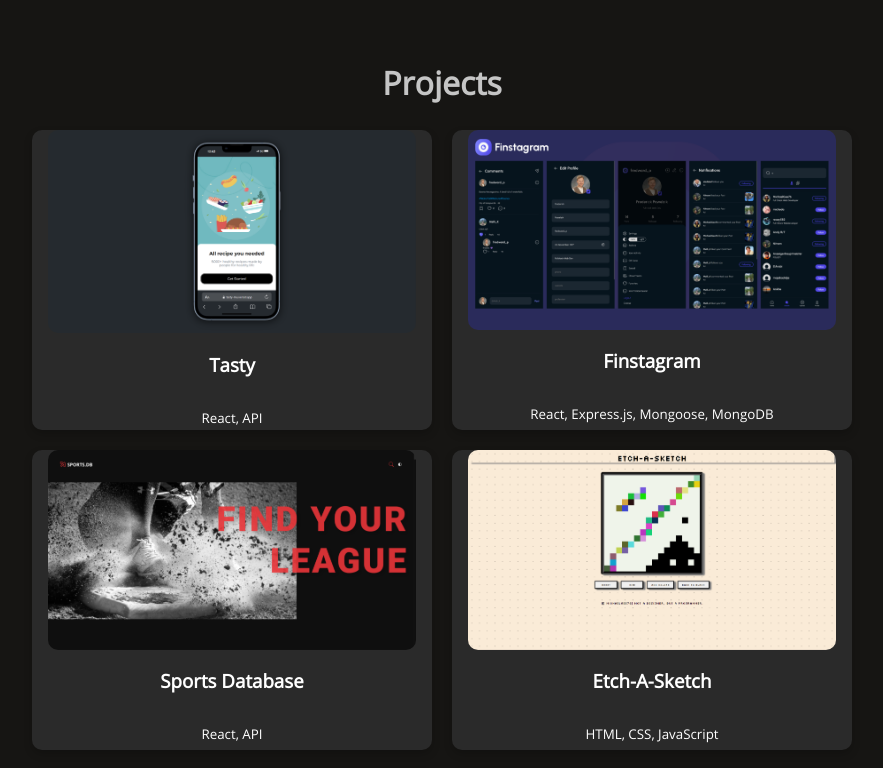
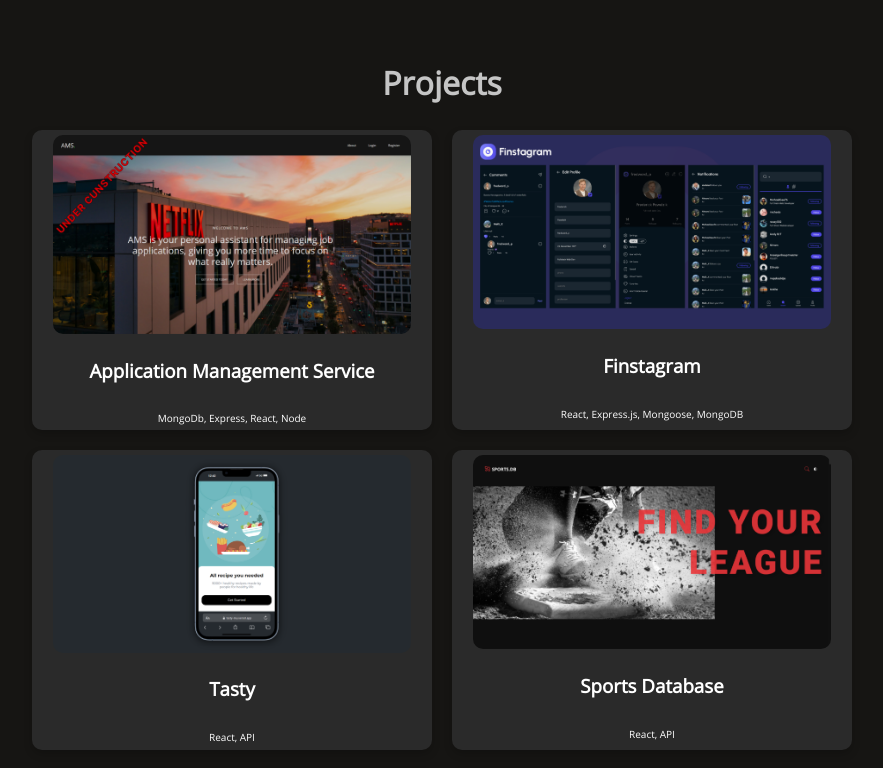
Before and after one commit to MichaelGee76/michael-alexander-gottung.portfolio, a React (Vite) app: page / in a window 1280 px wide. Shown: the part 1400-2168 px from the top of the page, without its empty margins (198-1081 px from the left). Built offline with nearby package versions, Linux system fonts and the light colour scheme.

Commit message:
fixed padding projects/ added project ams

```diff
--- a/src/pages/Projects/Projects.css
+++ b/src/pages/Projects/Projects.css
@@ -42,7 +42,7 @@
 }
 
 .flip-card-front-stack {
-    font-size: smaller;
+    font-size: x-small;
 }
 
 .flip-card-back {
@@ -53,7 +53,7 @@
     flex-direction: column;
     justify-content: center;
     align-items: center;
-    gap: 10px;
+    gap: 5px;
     padding: 1rem;
     position: relative;
     z-index: 1;
@@ -158,8 +158,9 @@
 .project-image {
     width: 100%;
     height: 100%;
-    border-radius: 10px;
+    border-radius: 15px;
     object-fit: contain;
+    padding: 5px;
 }
 
 @media screen and (max-width: 768px) {
--- a/src/pages/Projects/Projects.jsx
+++ b/src/pages/Projects/Projects.jsx
@@ -6,20 +6,21 @@
 import tasty from "../../assets/images/tasty.png";
 import movie from "../../assets/images/movie4you.png";
 import weather from "../../assets/images/weather-react.png";
+import ams from "../../assets/images/ams.png";
 
 const projects = [
     {
         id: 1,
-        title: "Tasty",
-        image: tasty,
-        link: "https://tasty-mu.vercel.app/",
-        github: "https://github.com/fredwardp/tasty",
+        title: "Application Management Service",
+        image: ams,
+        link: "not published yet",
+        github: "https://github.com/MichaelGee76/application-management-service",
         summary:
-            "Tasty is a mobile-only web app that allows users to browse and search for recipes by category and country, providing detailed recipe information, built using React and a third-party recipe API.",
-        stack: "React, API",
+            "The project is a job application management system (AMS) that helps users organize and track their job applications efficiently, with authentication and user-friendly features built using React, Node.js, and MongoDB.",
+        stack: "MongoDb, Express, React, Node",
     },
     {
-        id: 2,
+        id: 3,
         title: "Finstagram",
         image: finsta,
         link: "https://www.mern-stack.de/",
@@ -29,7 +30,18 @@
         stack: "React, Express.js, Mongoose, MongoDB",
     },
     {
-        id: 3,
+        id: 2,
+        title: "Tasty",
+        image: tasty,
+        link: "https://tasty-mu.vercel.app/",
+        github: "https://github.com/fredwardp/tasty",
+        summary:
+            "Tasty is a mobile-only web app that allows users to browse and search for recipes by category and country, providing detailed recipe information, built using React and a third-party recipe API.",
+        stack: "React, API",
+    },
+
+    {
+        id: 4,
         title: "Sports Database",
         image: sportsDb,
         link: "https://sports-db-eta.vercel.app/",
@@ -39,7 +51,7 @@
         stack: "React, API",
     },
     {
-        id: 4,
+        id: 5,
         title: "Etch-A-Sketch",
         image: etchImage,
         link: "https://michaelgee76.github.io/etch-a-sketch/",
@@ -49,7 +61,7 @@
         stack: "HTML, CSS, JavaScript",
     },
     {
-        id: 5,
+        id: 6,
         title: "Movie4You",
         image: movie,
         link: "https://movie4you-fawn.vercel.app/",
@@ -59,7 +71,7 @@
         stack: "HTML, CSS, JavaScript",
     },
     {
-        id: 6,
+        id: 7,
         title: "Weather-App",
         image: weather,
         link: "https://michaelgee76.github.io/weather/",
```
Also changed, not shown: src/assets/images/ams.png (added).
